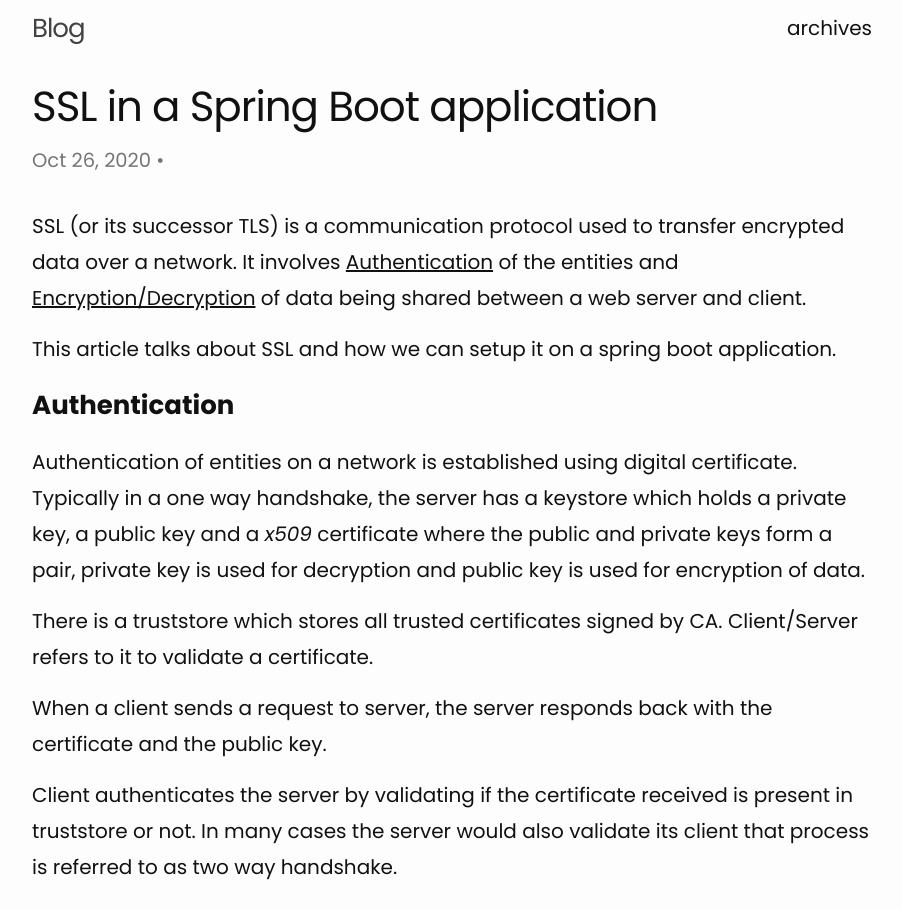
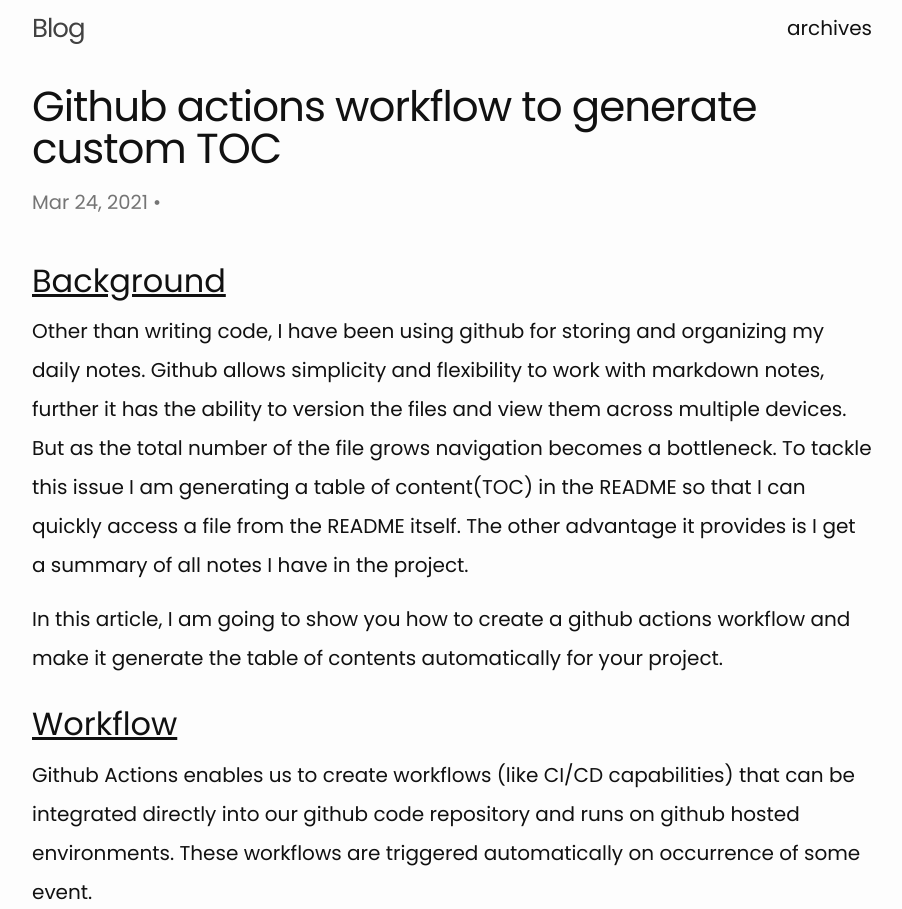
Before and after one commit to Akatsuki06/akatsuki06.github.io, a Jekyll site: the page built from index.html, in a window 1280 px wide. Shown: the top 909 px of the page, without its empty margins (188-1090 px from the left). Built offline with Jekyll 4.4.1, drawn with Linux system fonts in a browser that asks for light colours; the list of posts is cut into pages by our own code; some of the changed text lies outside the part shown.

Commit message:
added post github acitons

````diff
--- a/_layouts/archive.html
+++ b/_layouts/archive.html
@@ -3,7 +3,7 @@
 ---
 <div class="home">
 
-  <h1 class="page-heading">{% include i18n.html value="archive" default="Blog Archive" %}</h1>
+  <!-- <h1 class="page-heading">{% include i18n.html value="archive" default="Blog Archive" %}</h1> -->
 
   {{ content }}
 
--- /dev/null
+++ b/_posts/2021-03-24-github-actions-workflow-to-generate-custom-toc.markdown
@@ -0,0 +1,109 @@
+---
+layout: post
+title:  Github actions workflow to generate custom TOC
+date:   2021-03-24 11:01:56 +0530
+categories: github automation
+---
+
+## <u>Background</u>
+
+Other than writing code, I have been using github for storing and organizing my daily notes. Github allows simplicity and flexibility to work with markdown notes, further it has the ability to version the files and view them across multiple devices. But as the total number of the file grows navigation becomes a bottleneck.
+To tackle this issue I am generating a table of content(TOC) in the README so that I can quickly access a file from the README itself. The other advantage it provides is I get a summary of all notes I have in the project.
+
+In this article, I am going to show you how to create a github actions workflow and make it generate the table of contents automatically for your project.
+
+
+## <u>Workflow</u>
+
+Github Actions enables us to create workflows (like CI/CD capabilities) that can be integrated directly into our github code repository and runs on github hosted environments. These workflows are triggered automatically on occurrence of some event.
+
+I have all the code and files committed in this demo github repository [toc-demo](https://github.com/Akatsuki06/toc-workflow-demo).
+This is how the file structure for the example project looks like.
+
+<p align="center">
+  <img src="https://user-images.githubusercontent.com/16136908/112720042-278acd00-8f22-11eb-9b4e-82c7b2b2f776.png" alt="Sublime's custom image"/>
+</p>
+
+
+
+The github actions workflow is defined in a yaml file so we will create a file `.github/workflows/action.yml`.
+
+We will write a script that can generate the table of contents and then commit the changes and push! We will automate this workflow using the github actions.
+
+### Workflow file
+
+```yaml
+name: toc-workflow-demo
+on:
+  push:
+    branches: [ main ]
+jobs:
+  build:
+    runs-on: ubuntu-latest
+    steps:
+      - name: checkout repo content
+        uses: actions/checkout@v2
+      - name: setup python
+        uses: actions/setup-python@v2
+        with:
+          python-version: 3.8
+      - name: execute py script
+        run: |
+          python script.py
+      - name: commit changes
+        run: |
+          git config user.name github-actions
+          git config user.email github-actions@github.com
+          echo `git add . && git commit -m "Auto generated commit"`
+          echo `git push`
+      - name: Update Status
+        run: |
+          echo Updated Index successfully,
+          echo Auto commit changes
+```
+
+Summarizing the action file:
+
+- the job is triggered when changes are pushed on to the `main` branch.
+- the steps explained:
+  - the `actions/checkout@v2` checks-out the repository `toc-workflow-demo`.
+  - the `actions/setup-python@v2` setups python v3.8 in our actions environment.
+  - the job runs a script  `script.py` to generate TOC and write to a file
+  - the end step is to commit the changes script made and push them to github.
+
+
+### Script
+
+To generate TOC we require the name and path of all files.
+This python script reads through all files in the directory and generates a table of content in a tree hierarchy format. You can modify this script to create what fits you best.
+
+```python
+import os
+
+f=open('README.md','w+')
+f.write('# Notes')
+f.write('\n\n\n')
+startpath = './notes'
+
+for root, dirs, files in os.walk(startpath):
+    if root is not startpath:
+      level = root.replace(startpath, '').count(os.sep) -1
+      indent = ' ' * 2 * (level)
+      f.write('{}- {}'.format(indent, os.path.basename(root)))
+      f.write('\n')
+      subindent = ' ' * 2 * (level + 1)
+      for file in files:
+        path = os.path.join(root,file)
+        f.write("{}- [{}]({})".format(subindent,file[:-3],path))
+        f.write('\n')
+```
+
+
+### <u>Conclusion</u>
+
+Once all the code changes are committed and code is pushed to github. Github actions will run the jobs and auto-commit the table of content to project README.
+The following table of content has been generated by the github actions in the demo project.
+We can click on the file name to navigate to the file.
+![image](https://user-images.githubusercontent.com/16136908/112727828-48671880-8f4a-11eb-99e5-5c7f8858fc16.png)
+
+Next time any new file is added, removed or modified and committed to github, github actions will take care of generating the TOC in the project README.
--- a/_sass/whiteglass/_layout.scss
+++ b/_sass/whiteglass/_layout.scss
@@ -160,9 +160,12 @@
 
 .post-content {
   margin-bottom: $spacing-unit;
+  line-height: 1.95;
+
 
   h1 {
     font-size: 38px;
+      margin: 0;
 
     @include media-query($on-laptop) {
       font-size: 34px;
@@ -171,6 +174,7 @@
 
   h2 {
     font-size: 32px;
+      margin: 0;
 
     @include media-query($on-laptop) {
       font-size: 28px;
@@ -179,7 +183,7 @@
 
   h3 {
     font-size: 26px;
-
+      margin: 0;
     @include media-query($on-laptop) {
       font-size: 22px;
     }
@@ -187,7 +191,6 @@
 
   h4 {
     font-size: 20px;
-
     @include media-query($on-laptop) {
       font-size: 18px;
     }
````
Also changed, not shown: about.md (+0 -2 lines).
